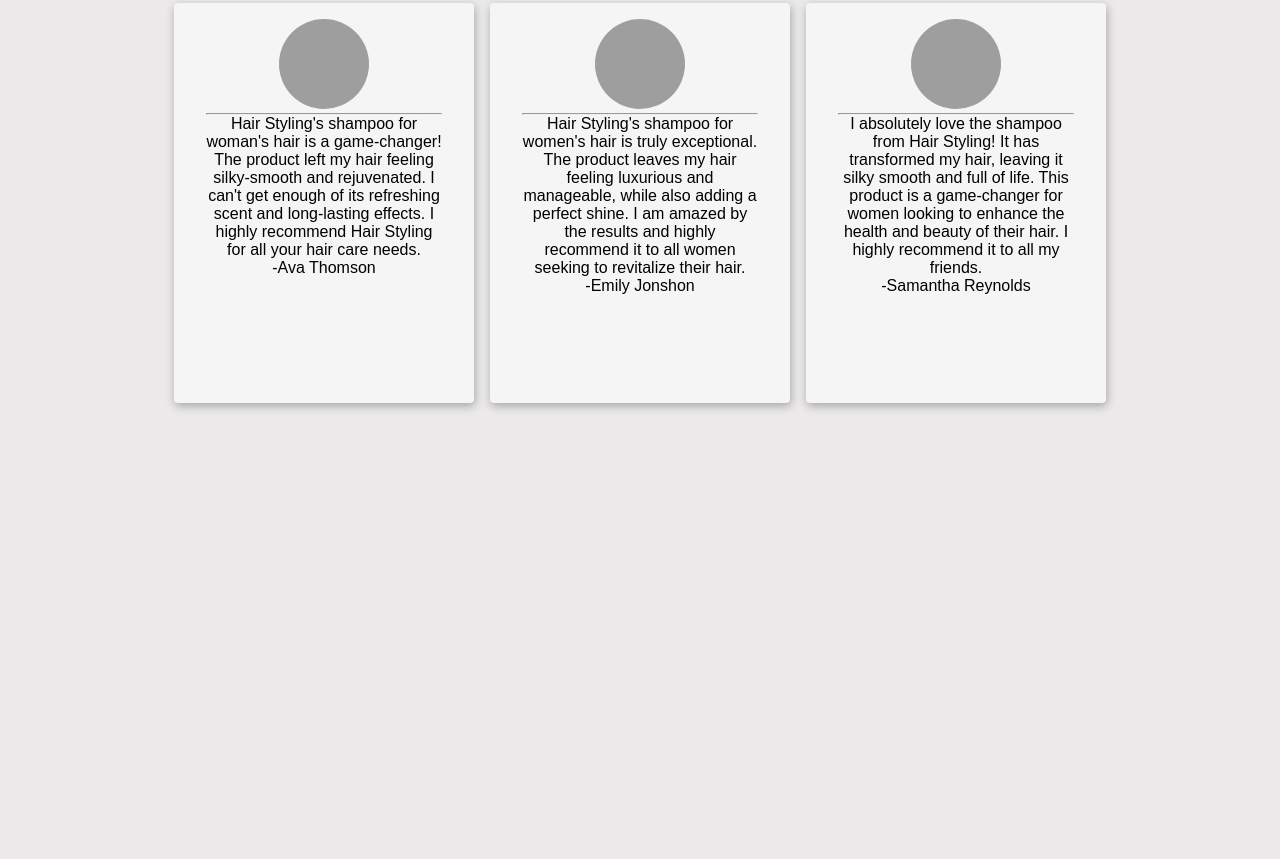
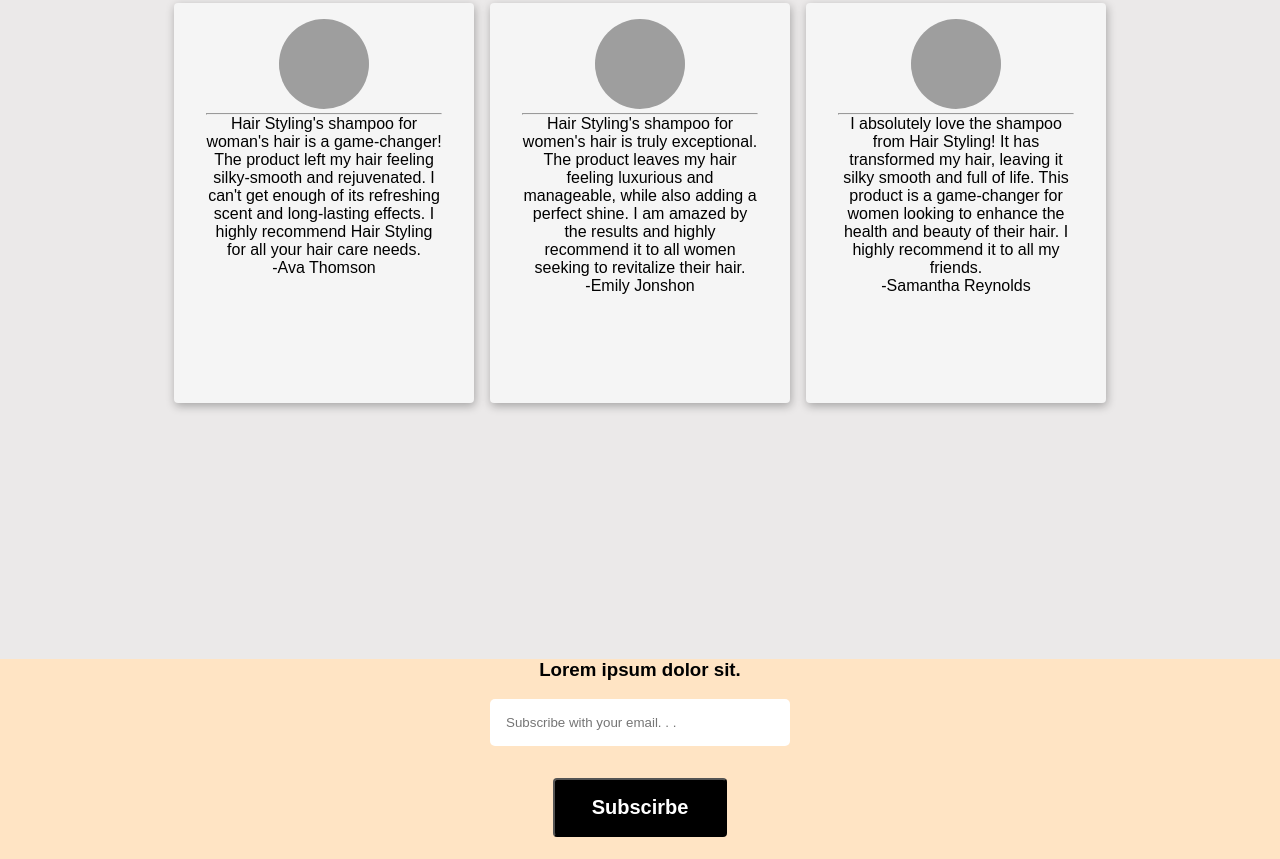
Before and after one commit to VRA9000/Shampoo-Website, a plain HTML site: page index.html in a window 1280 px wide. Shown: the part 2471-3330 px from the top of the page. Before the commit the page ends 3130 px from the top, so only its background shows below. Drawn offline with Linux system fonts and the light colour scheme; grey boxes are pictures that could not be loaded; a web font is replaced by a local one.

Commit message:
subscibe field added and styled

```diff
--- a/index.html
+++ b/index.html
@@ -3,7 +3,7 @@
 <head>
   <meta charset="UTF-8">
   <meta name="viewport" content="width=device-width, initial-scale=1.0">
-  <title>Shampoo</title>
+  <title>Hair Styling / Shampoo</title>
   <link rel="stylesheet" href="styles.css">
   <script src="main.js"></script>
 </head>
@@ -86,6 +86,12 @@
         </div>
       </div>
     </div>
+
+    <div class="subscribe-field">
+      <h3>Lorem ipsum dolor sit.</h3> <br>
+      <input placeholder="Subscribe with your email. . ." type="email" name="email" id="email">
+      <button class="subscribe-btn">Subscirbe</button>
+    </div>
   </article>
 
 
--- a/styles.css
+++ b/styles.css
@@ -186,7 +186,43 @@ justify-content: center;
 
 }
 
-
+.subscribe-field {
+  height: 200px;
+  background-color: bisque;
+  text-align: center;
+  flex-direction: column;
+  display: flex;
+  flex-wrap: wrap;
+  align-items: center;
+  justify-content: center;
+}
+.subscribe-field input {
+  padding: 1rem;
+  border-radius: 5px;
+  border: none;
+  width: 300px;
+}
+.subscribe-btn {
+  margin-top: 4%;
+   text-align: center;
+  display: flex;
+  align-items: center;
+  justify-content: center;
+  margin: auto;
+  font-size: 20px;
+  padding: 1rem 2.3rem;
+  background-color: black;
+  color: white;
+  font-weight: 700;
+  border-radius: 4px;
+  cursor: pointer;
+  transition: 0.7s;
+  margin-top: 2rem;
+}
+.subscribe-btn:hover {
+  background-color: white;
+  color: black;
+}
 
 
 
```
